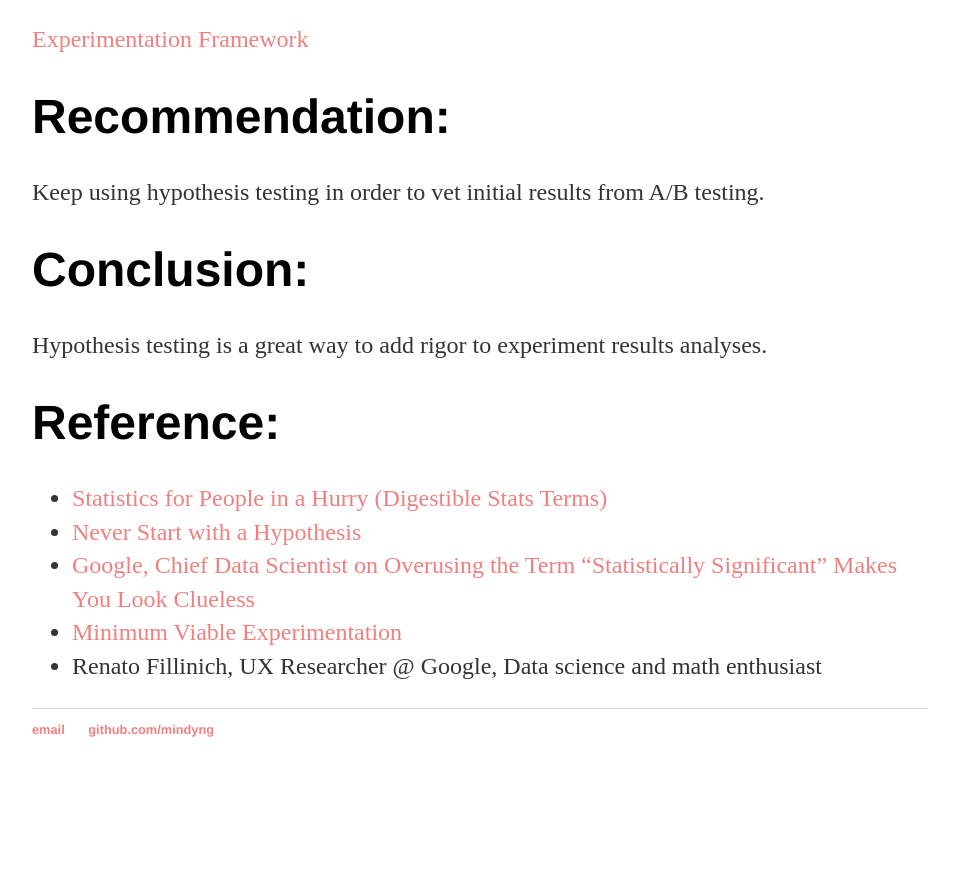
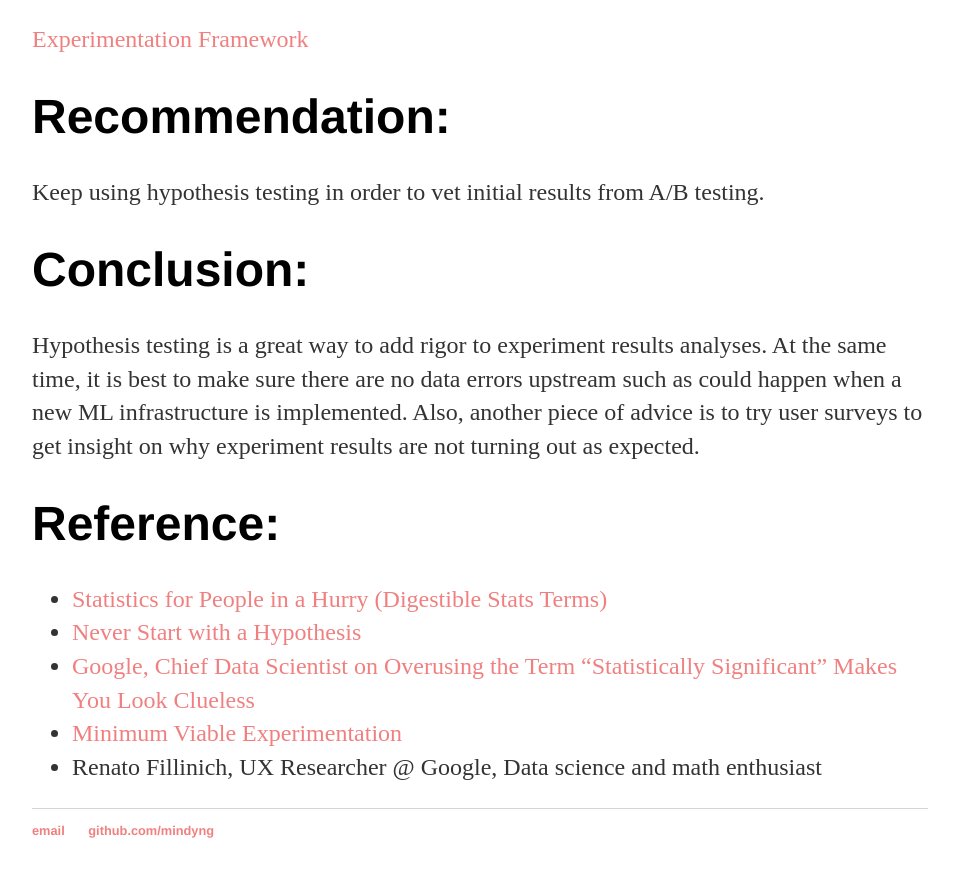
Before and after one commit to mindyng/mindyng.github.io, a Jekyll site: the page built from _posts/2022-12-22-Experimentation-Framework.md, in a window 1280 px wide and 900 px high, scrolled down 1201 px. Shown: the top 877 px of the window, without its empty margins (160-1119 px from the left). Built offline with Jekyll 4.4.1, drawn with Linux system fonts in a browser that asks for light colours; our own code applies the rules of GitHub Pages for plain Markdown files; before the commit the page ends 2000 px from its top, so only the background shows below that.

Commit message:
Update 2022-12-22-Experimentation-Framework.md

```diff
--- a/_posts/2022-12-22-Experimentation-Framework.md
+++ b/_posts/2022-12-22-Experimentation-Framework.md
@@ -33,6 +33,7 @@ Keep using hypothesis testing in order to vet initial results from A/B testing.
 # Conclusion:
 
 Hypothesis testing is a great way to add rigor to experiment results analyses.
+At the same time, it is best to make sure there are no data errors upstream such as could happen when a new ML infrastructure is implemented. Also, another piece of advice is to try user surveys to get insight on why experiment results are not turning out as expected.
 
 # Reference:
 * [Statistics for People in a Hurry (Digestible Stats Terms)](https://towardsdatascience.com/statistics-for-people-in-a-hurry-a9613c0ed0b)
```
